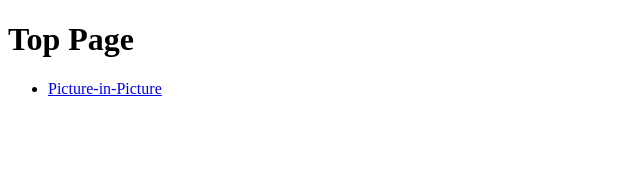
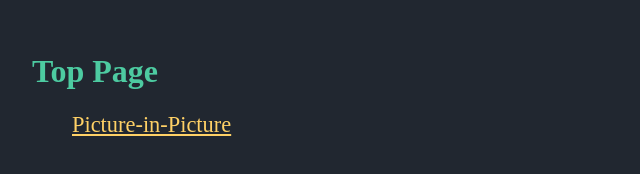
Before and after one commit to nus3/ui-labs, a website built with Vite: page src/index.html in a window 1280 px wide. Shown: the whole page, without its empty margins (0-640 px from the left). Built offline with nearby package versions, Linux system fonts and the light colour scheme.

Commit message:
add top page style

```diff
--- a/src/index.html
+++ b/src/index.html
@@ -9,7 +9,7 @@
     <main>
       <h1>Top Page</h1>
       <ul>
-        <li><a href="./pip">Picture-in-Picture</a></li>
+        <li><a href="./pip/index.html">Picture-in-Picture</a></li>
       </ul>
     </main>
     <script type="module" src="./main.ts"></script>
--- a/src/style.css
+++ b/src/style.css
@@ -0,0 +1,64 @@
+:root {
+  --primary-color: hsl(160 55% 55%);
+  --primary-color-opacity: hsl(160 55% 55% / 0.6);
+  --primary-color-hover-opacity: hsl(160 55% 55% / 0.8);
+  --secondary-color: hsl(42 100% 70%);
+  --bg-color: hsl(216 18% 16%);
+  --bg-color-opacity: hsl(216 18% 16% / 0.4);
+  --bg-light-color: hsl(216 10% 24%);
+  --button-shadow: 0px 6px 11px 1px rgba(31, 37, 45, 0.6);
+  --text-color: hsl(0 0% 93%);
+}
+
+body {
+  margin: 0;
+  background-color: var(--bg-color);
+  margin: 0;
+  color: var(--text-color);
+  padding: 2rem;
+}
+
+h1 {
+  color: var(--primary-color);
+}
+
+ul {
+  list-style: none;
+}
+
+ul > li {
+  margin-bottom: 1rem;
+}
+
+ul > li:last-child {
+  margin-bottom: 0;
+}
+
+
+button {
+  border-radius: 0.25rem;
+  border-width: 1px;
+  border-style: solid;
+  border-color: var(--primary-color);
+  background-color: var(--primary-color-opacity);
+  cursor: pointer;
+  color: inherit;
+  padding: 0.6rem;
+  font-size: 1.2rem;
+}
+
+button:hover {
+  background-color: var(--primary-color-hover-opacity);
+}
+
+footer {
+  position: fixed;
+  inset-block-end: 0;
+  padding: 2rem;
+  padding-left: 0;
+}
+
+a {
+  color: var(--secondary-color);
+  font-size: 1.4rem;
+}
```
